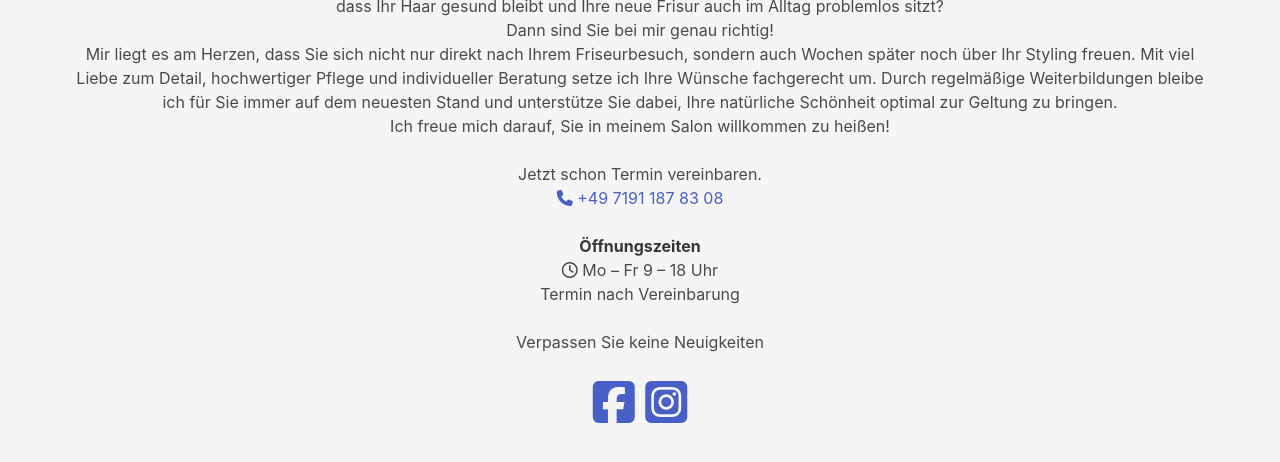
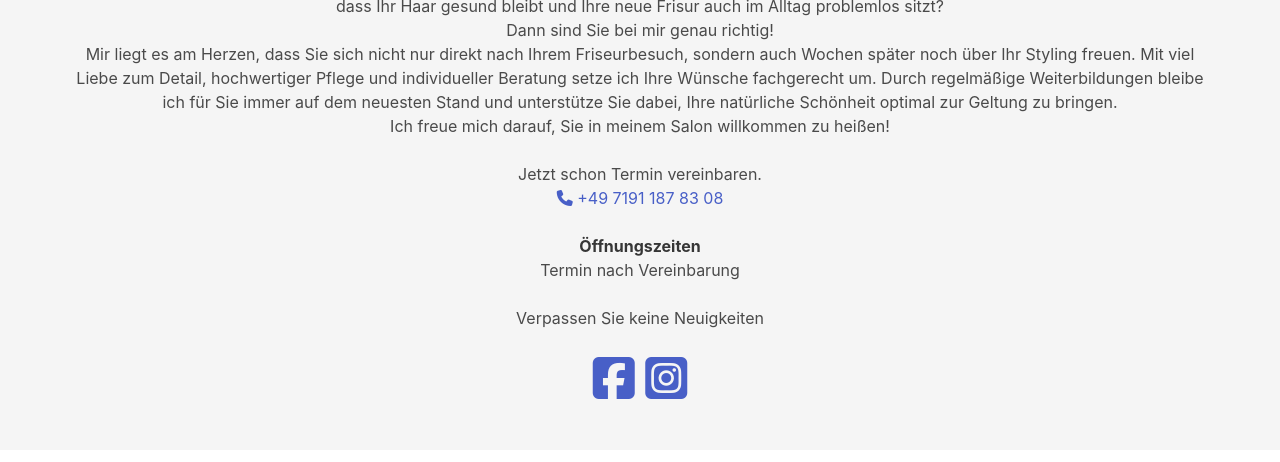
Before and after one commit to Anigerra/hairdesign-web, a Jekyll site: the page built from index.md, in a window 1280 px wide and 900 px high, scrolled down 898 px, cut to the strip 0-494 px from the top of the window. Shown: the top 462 px of the strip. Built offline with Jekyll 4.4.1, drawn with Linux system fonts in a browser that asks for light colours; nearby versions of some CDN libraries.

Commit message:
reduce opening hours text

```diff
--- a/index.md
+++ b/index.md
@@ -39,9 +39,6 @@ Ich freue mich darauf, Sie in meinem Salon willkommen zu heißen!
         </div>
         <div class="block">
             <strong>&Ouml;ffnungszeiten</strong>
-            <br/>
-            <i class="fa fa-clock-o" aria-hidden="true"></i>
-            Mo &ndash; Fr 9 &ndash; 18 Uhr
             <br/>
             Termin nach Vereinbarung
         </div>
```
